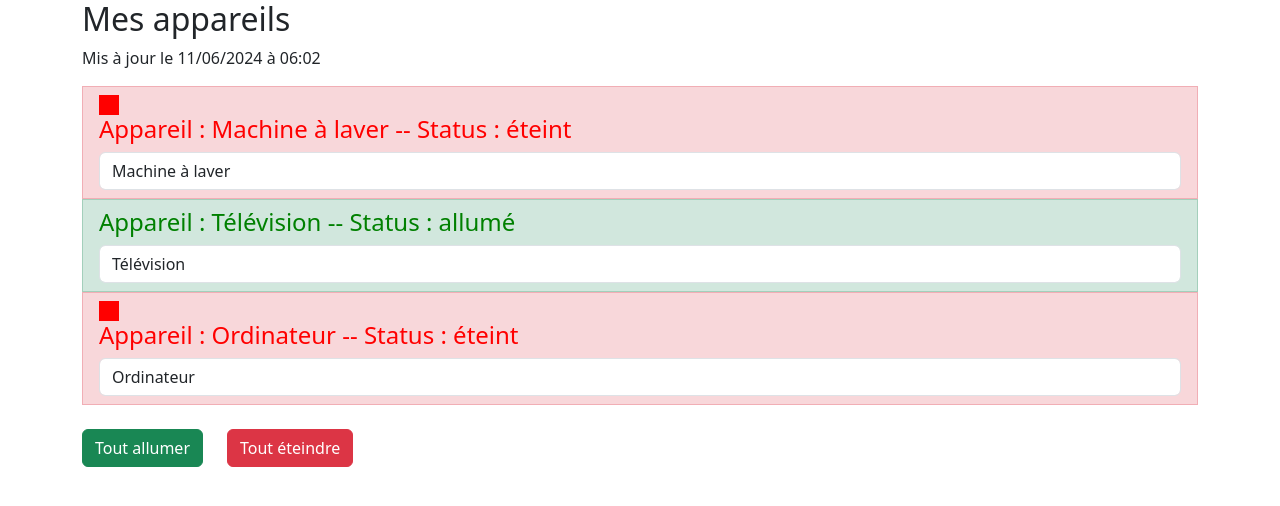
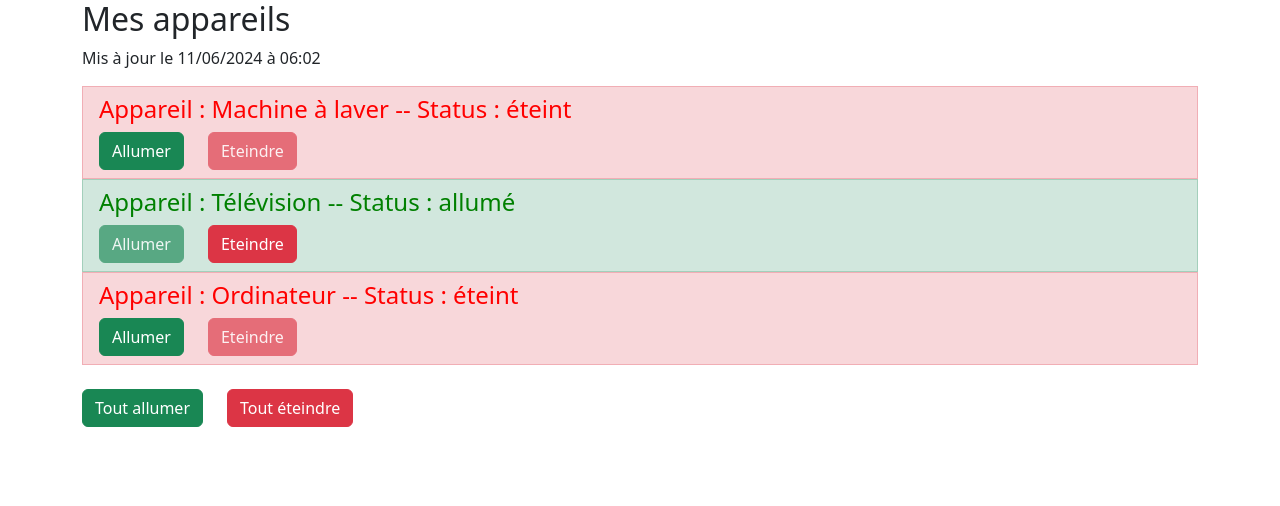
Before and after one commit to dieme5/etat-appareil, an Angular app: page / in a window 1280 px wide. Shown: the top 506 px of the page. Built offline with nearby package versions, Linux system fonts and the light colour scheme.

Commit message:
Communication entre service

```diff
--- a/src/app/app.component.html
+++ b/src/app/app.component.html
@@ -6,7 +6,11 @@
       <p>Mis à jour le {{ lastUpdate | async | date: 'dd/MM/yyyy à hh:mm':'UTC' }}</p>
 
       <ul class="list-group">
-        <app-appareil *ngFor="let appareil of appareils" [appareilName]="appareil.name" [appareilStatus]="appareil.status"></app-appareil>
+        <app-appareil *ngFor="let appareil of appareils ; let i = index"
+                      [indexOfAppareil]="i"
+                      [appareilName]="appareil.name"
+                      [appareilStatus]="appareil.status">
+        </app-appareil>
       </ul>
       <button class="btn btn-success mt-4 me-4" (click)="onAllumer()">
         Tout allumer
--- a/src/app/appareil/appareil.component.html
+++ b/src/app/appareil/appareil.component.html
@@ -1,7 +1,11 @@
 <li [ngClass]="{'list-group-item': true,
                 'list-group-item-success': appareilStatus ==='allumé',
                 'list-group-item-danger': appareilStatus === 'éteint'}">
-    <div style="width: 20px; height: 20px;background-color: red;" *ngIf="appareilStatus === 'éteint'"></div>
     <h4 [ngStyle]="{color: getColor()}">Appareil : {{ appareilName }} -- Status : {{ getStatus() }}</h4>
-    <input type="text" class="form-control" [(ngModel)]="appareilName">
+    <button class="btn btn-success me-4" [disabled]="appareilStatus === 'allumé'" (click)="onSwitchOn()">
+        Allumer
+    </button>
+    <button class="btn btn-danger me-4" [disabled]="appareilStatus == 'éteint'" (click)="onSwitchOff()">
+        Eteindre
+    </button>
 </li>
--- a/src/app/appareil/appareil.component.ts
+++ b/src/app/appareil/appareil.component.ts
@@ -1,4 +1,5 @@
 import { Component, Input } from '@angular/core';
+import { AppareilService } from '../services/appareil.service';
 
 @Component({
   selector: 'app-appareil',
@@ -8,6 +9,9 @@ import { Component, Input } from '@angular/core';
 export class AppareilComponent {
   @Input() appareilName!: string;
   @Input() appareilStatus!: string;
+  @Input() indexOfAppareil!: number;
+
+  constructor(private appareilService: AppareilService) {}
 
   getStatus() {
     return this.appareilStatus;
@@ -20,4 +24,12 @@ export class AppareilComponent {
       return 'red';
     }
   }
+
+  onSwitchOn() {
+    this.appareilService.switchOnOne(this.indexOfAppareil);
+  }
+
+  onSwitchOff() {
+    this.appareilService.switchOffOne(this.indexOfAppareil);
+  }
 }
--- a/src/app/services/appareil.service.ts
+++ b/src/app/services/appareil.service.ts
@@ -32,5 +32,13 @@ export class AppareilService {
     }
   }
 
+  switchOnOne(index: number) {
+    this.appareils[index].status = 'allumé';
+  }
+
+  switchOffOne(index: number) {
+    this.appareils[index].status = 'éteint';
+  }
+
   constructor() { }
 }
```
